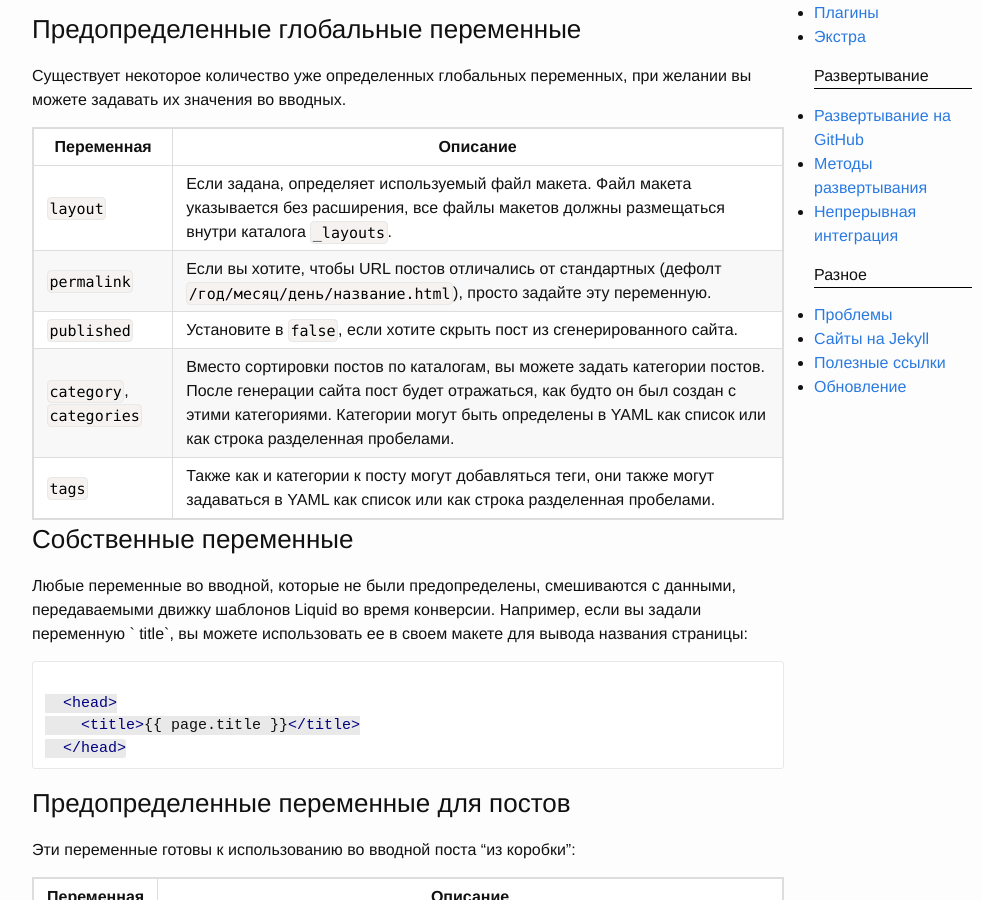
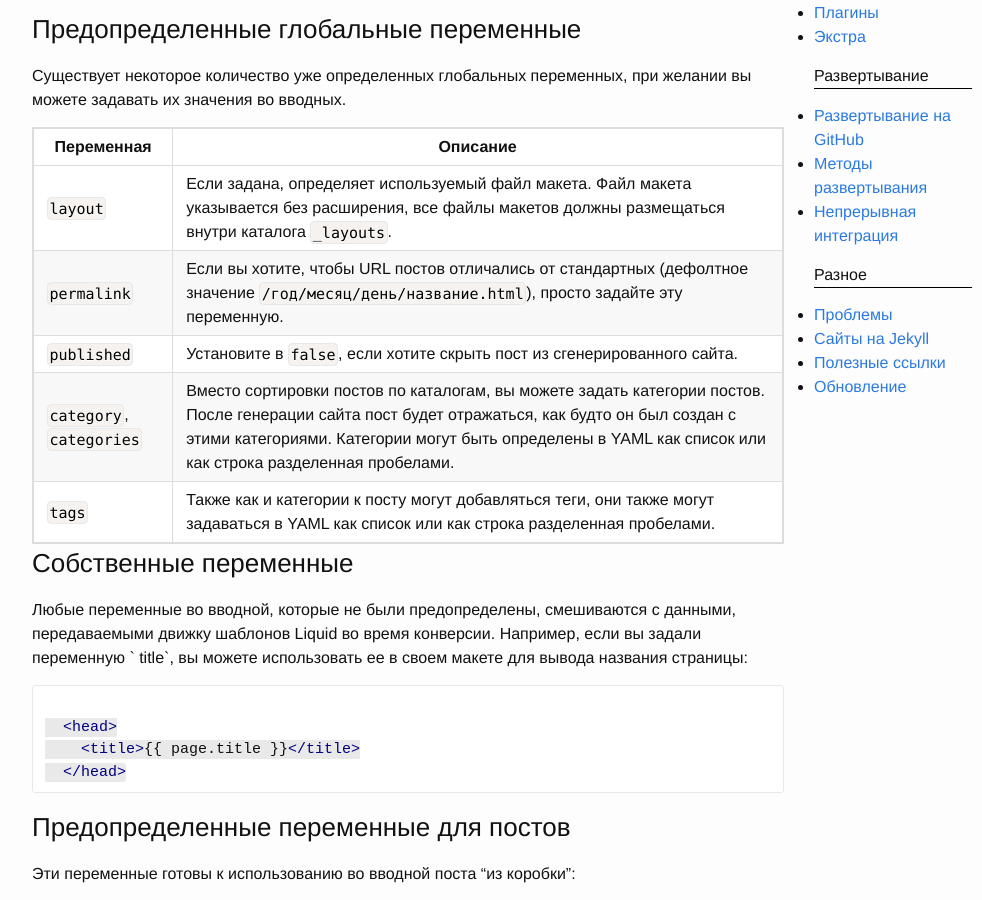
Before and after one commit to prgssr/prgssr.github.io, a Jekyll site: the page built from _documentation/07_frontmatter.markdown, in a window 1280 px wide and 900 px high, scrolled down 812 px. Shown: the whole window, without its empty margins (138-1120 px from the left). Built offline with Jekyll 4.4.1, drawn with Linux system fonts in a browser that asks for light colours.

Commit message:
typo error fix - 07

```diff
--- a/_documentation/07_frontmatter.markdown
+++ b/_documentation/07_frontmatter.markdown
@@ -33,7 +33,7 @@ title: Blogging Like a Hacker
 Переменная |Описание
 -----------|--------
 `layout` | Если задана, определяет используемый файл макета. Файл макета указывается без расширения, все файлы макетов должны размещаться внутри каталога  `_layouts`.
-`permalink` | Если вы хотите, чтобы URL постов отличались от стандартных (дефолт  `/год/месяц/день/название.html`), просто задайте эту переменную.
+`permalink` | Если вы хотите, чтобы URL постов отличались от стандартных (дефолтное значение  `/год/месяц/день/название.html`), просто задайте эту переменную.
 `published` | Установите в  `false`, если хотите скрыть пост из сгенерированного сайта.
 `category`, `categories` | Вместо сортировки постов по каталогам, вы можете задать категории постов. После генерации сайта пост будет отражаться,  как будто он был создан с этими категориями. Категории могут быть определены в YAML как список  или как строка разделенная пробелами.
 `tags` | Также как и категории к посту могут добавляться теги, они также могут задаваться в YAML как список  или как строка разделенная пробелами.
```
